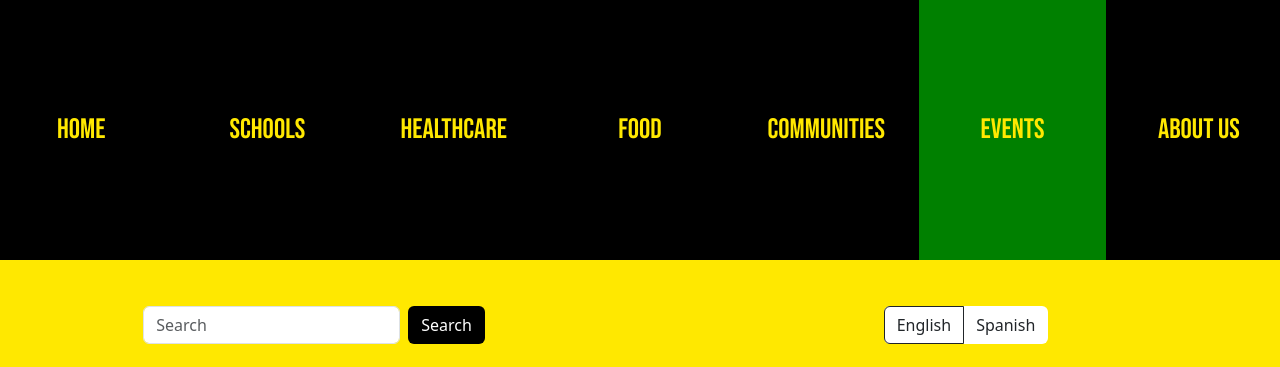
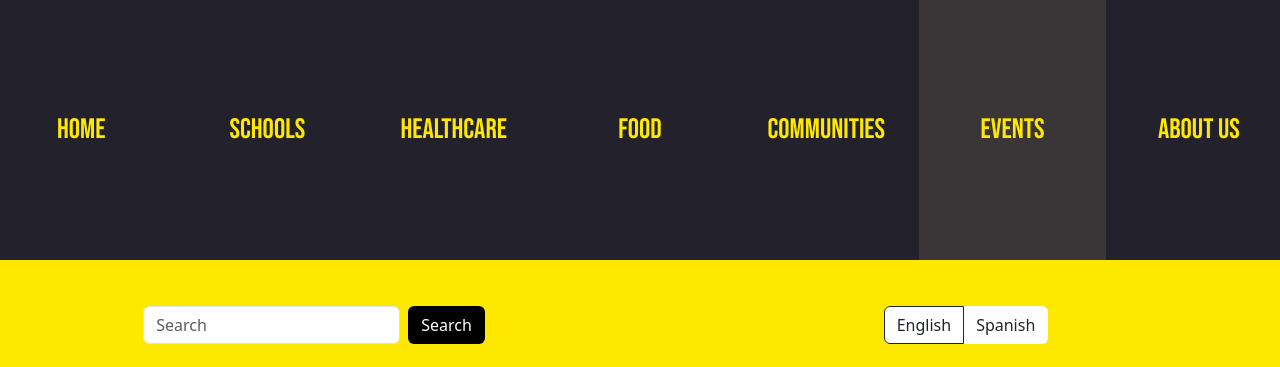
Before and after one commit to ColeJMitchell/brb-website, a Django app: template src/templates/events.html in a window 1280 px wide. Shown: the top 367 px of the page. Run offline with Django 5.2, Linux system fonts and the light colour scheme; the template is opened without the code that fills it, so the values that code supplies are empty; some libraries are stand-ins or nearby versions.

Commit message:
wring colors in events.html

```diff
--- a/src/templates/events.html
+++ b/src/templates/events.html
@@ -217,7 +217,7 @@
 </head>
 <body>
     <div class="container-fluid">
-        <div class="row d-flex justify-content-around" style="background-color: black; height: 10vh;">
+        <div class="row d-flex justify-content-around" style="background-color: #23212c; height: 10vh;">
 
             <div class="col d-flex justify-content-center align-items-center position-relative">
                 <form method="post" action="{% url 'home' %}">
@@ -254,7 +254,7 @@
                 </form>
             </div>
 
-            <div class="col d-flex justify-content-center align-items-center position-relative" style="background-color: green;">
+            <div class="col d-flex justify-content-center align-items-center position-relative" style="background-color: #3a3637;">
                 <btn class="custom-button">Events</h1>
                 </div>
 
```
